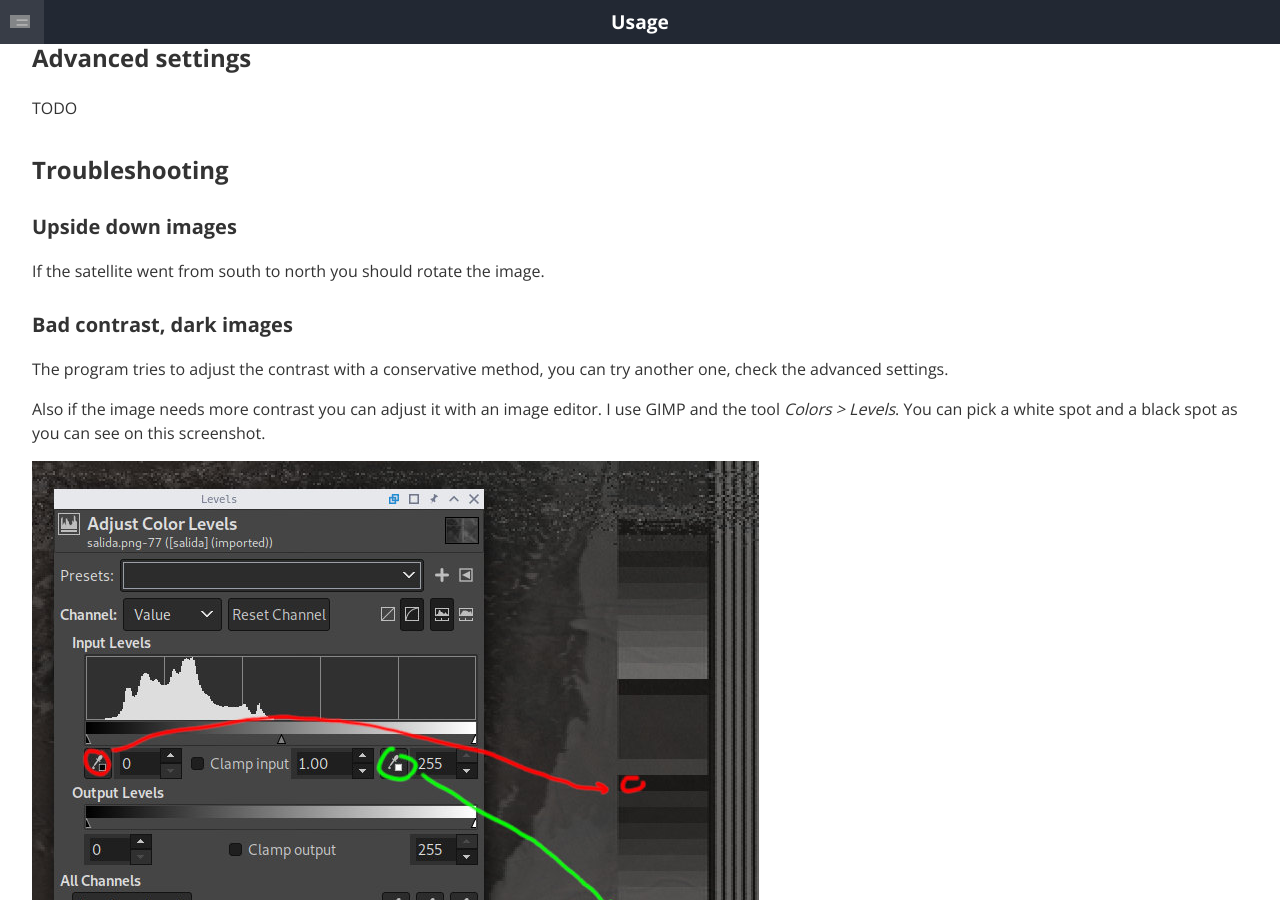
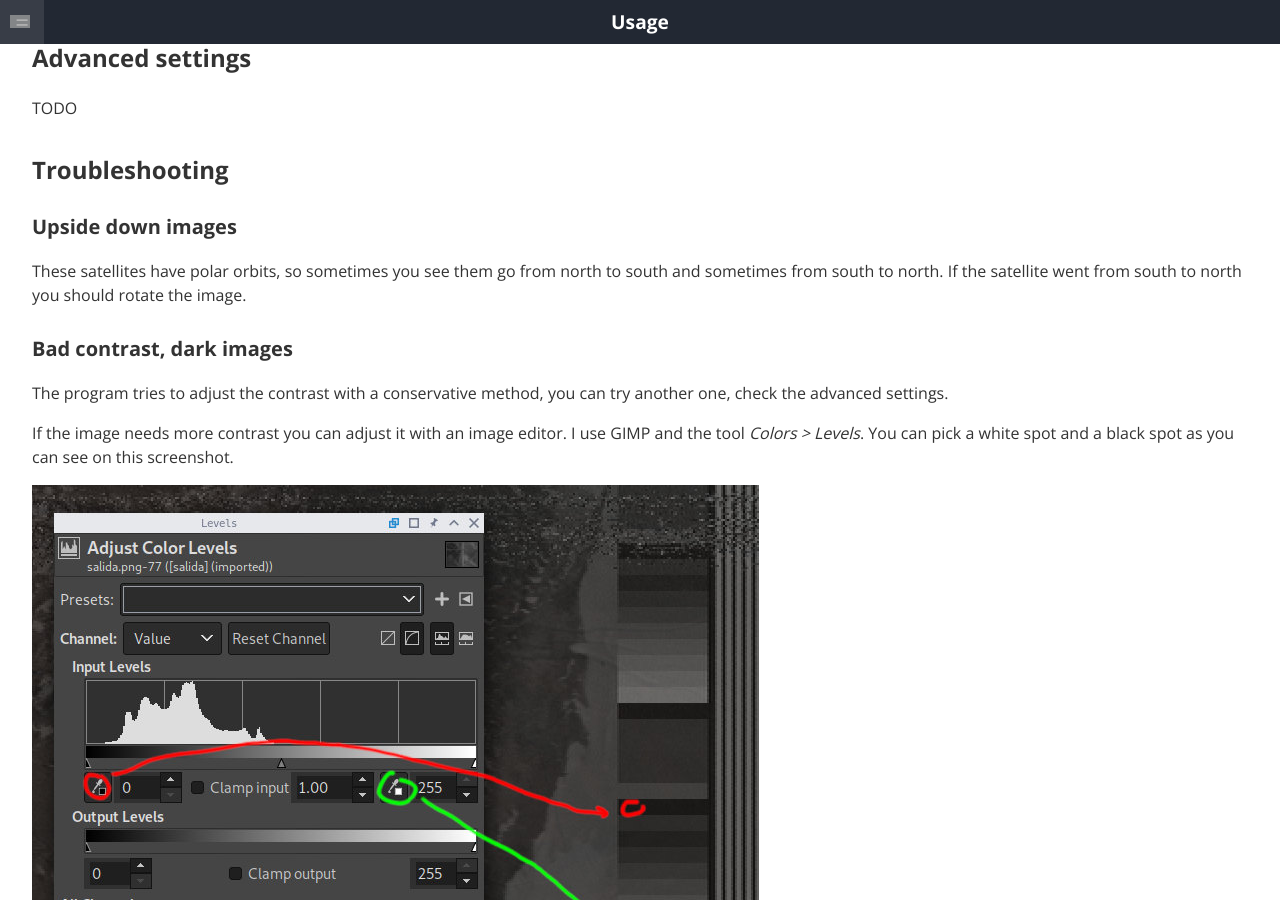
Before and after one commit to martinber/noaa-apt, a Jekyll site: the page built from docs/usage.md, in a window 1280 px wide and 900 px high, scrolled down 2298 px. Built offline with Jekyll 4.4.1, drawn with Linux system fonts in a browser that asks for light colours.

Commit message:
Documentation

```diff
--- a/docs/_layouts/landing.html
+++ b/docs/_layouts/landing.html
@@ -17,7 +17,7 @@ layout: default
 								<section>
 									<header class="major">
 										<img id="icon" src="images/icon.png" alt="Icon"/>
-										<h2>noaa-apt</h2>
+										<h2>noaa-apt {% include_relative version_check %}</h2>
 										<span class="byline">{{ site.description }}</span>
 									</header>
 									<a href="{{ site.baseurl }}/download.html" class="button alt">Download</a>
--- a/docs/usage.md
+++ b/docs/usage.md
@@ -81,14 +81,16 @@ TODO
 
 ### Upside down images
 
-If the satellite went from south to north you should rotate the image.
+These satellites have polar orbits, so sometimes you see them go from north to
+south and sometimes from south to north. If the satellite went from south to
+north you should rotate the image.
 
 ### Bad contrast, dark images
 
 The program tries to adjust the contrast with a conservative method, you can try
 another one, check the advanced settings.
 
-Also if the image needs more contrast you can adjust it with an image editor.
+If the image needs more contrast you can adjust it with an image editor.
 I use GIMP and the tool _Colors > Levels_. You can pick a white spot and a black
 spot as you can see on this screenshot.
 
```
Also changed, not shown: docs/development.md (+3 -2 lines), docs/guide.md (+4 -0 lines), docs/how-it-works.md (+1 -1 lines), docs/index.html (+15 -3 lines), 4 other files.
